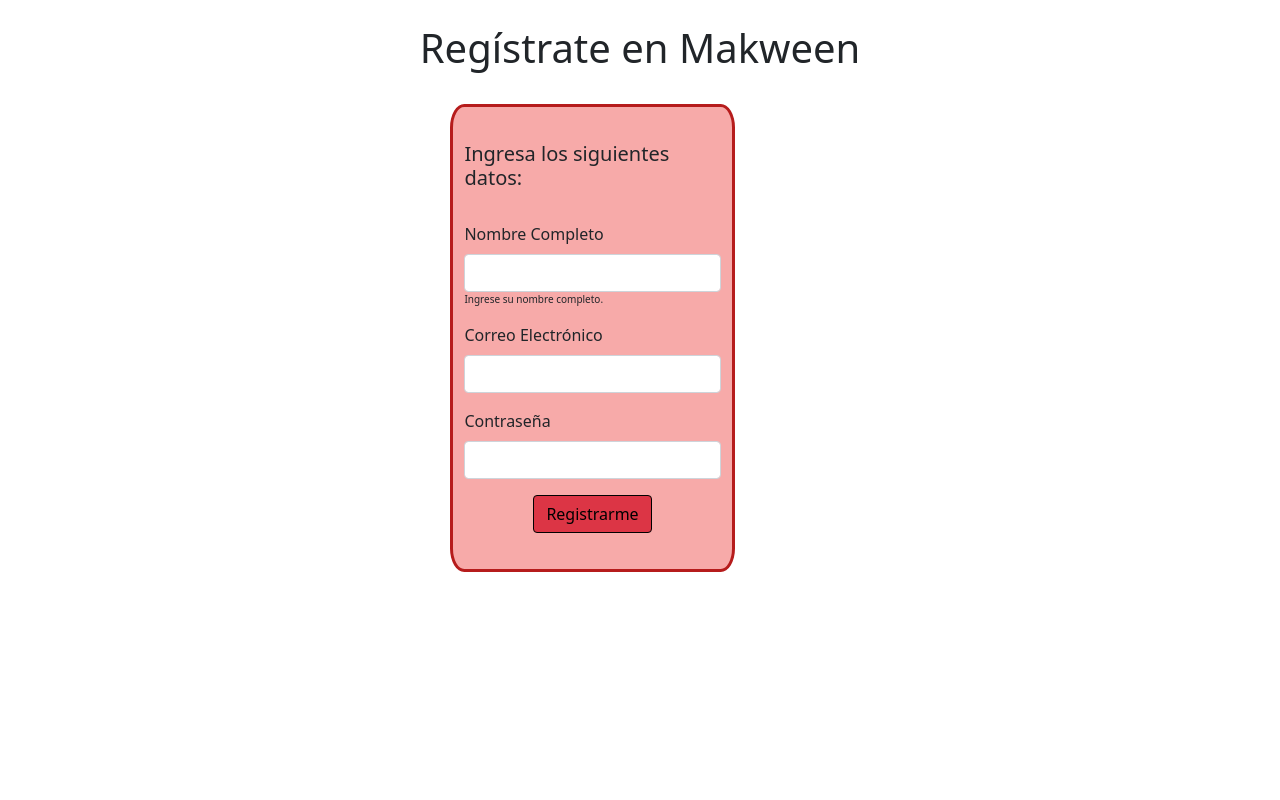
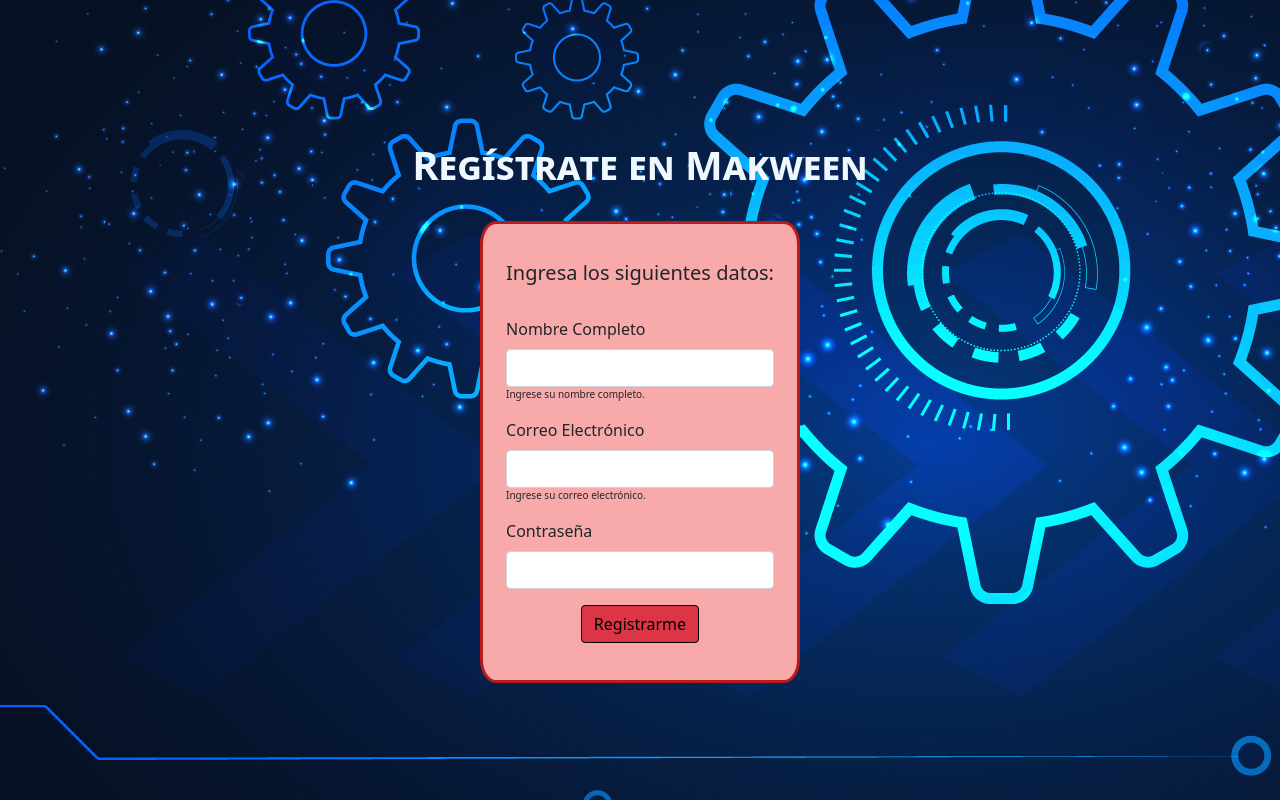
Before and after one commit to ClyonsMT/Proyecto-Makween, a Django app: page /registro/ in a window 1280 px wide. Shown: the part 127-927 px from the top of the page. Before the commit the page ends 699 px from the top, so only its background shows below. Run offline with Django 4.2, Linux system fonts and the light colour scheme; some libraries are stand-ins or nearby versions.

Commit message:
validacion correo

```diff
--- a/makween_app/static/makween_app/js/java.js
+++ b/makween_app/static/makween_app/js/java.js
@@ -26,12 +26,20 @@ $("#nombreId").keyup(function(){
     }
 });
 //validacion correo
-/*
-var emailRegex = /^[a-zA-Z0-9._%+-]+@[a-zA-Z0-9.-]+\.[a-zA-Z]{2,}$/;
-var email = "example@example.com";
-if (emailRegex.test(email)) {
-  console.log("El correo electrónico es válido.");
-} else {
-  console.log("El correo electrónico no es válido.");
-}
-*/
+$("#correoId").keyup(function(){
+    var correo = $(this).val();;
+    var regex = /^[^\s@]+@[^\s@]+\.[^\s@]+$/;
+    if (regex.test(correo)) {
+        $("#parrafoId").text("Correo electrónico ingresado correctamente.");
+        $("#parrafoId").css({
+            "color":"green",
+            "fontSize":"10px"
+        });
+      } else {
+        $("#parrafoId").text("Correo electrónico erróneo.");
+        $("#parrafoId").css({
+            "color":"red",
+            "fontSize":"10px"
+        });
+      }
+});
--- a/makween_app/templates/makween_app/registro.html
+++ b/makween_app/templates/makween_app/registro.html
@@ -1,12 +1,9 @@
 {% extends 'makween_app/base.html' %}
 
 {% block contenido %}
-<br>
-<h1 class="text-center">Regístrate en Makween</h1><br>
-<div class="container">
-    <div class="row">
-        <div class="col-4"></div>
-        <div class="col-4 bordes">
+<div class="contenedor" style="background-image: url('../../static/makween_app/img/fondo.jpg'); height: 100dvh;">
+  <br><h1 class="text-center texto">Regístrate en Makween</h1><br>
+          <div class="bordes">
             <form>
                 <br>
                 <div class="mb-3">
@@ -18,6 +15,7 @@
                 <div class="mb-3">
                     <label for="exampleInputEmail1" class="form-label">Correo Electrónico</label>
                     <input type="email" class="form-control" id="correoId" aria-describedby="emailHelp">
+                    <p class="parrafos" id="parrafoId">Ingrese su correo electrónico.</p>
                   </div>
                 <div class="mb-3">
                   <label for="exampleInputPassword1" class="form-label">Contraseña</label>
@@ -28,8 +26,6 @@
                     border-left-color:black ;
                     border-right-color:black ;">Registrarme</button></center><br>
               </form>
-        </div>
-        <div class="col-4"></div>
-    </div>
+            </div>
 </div>
 {% endblock %}
```
